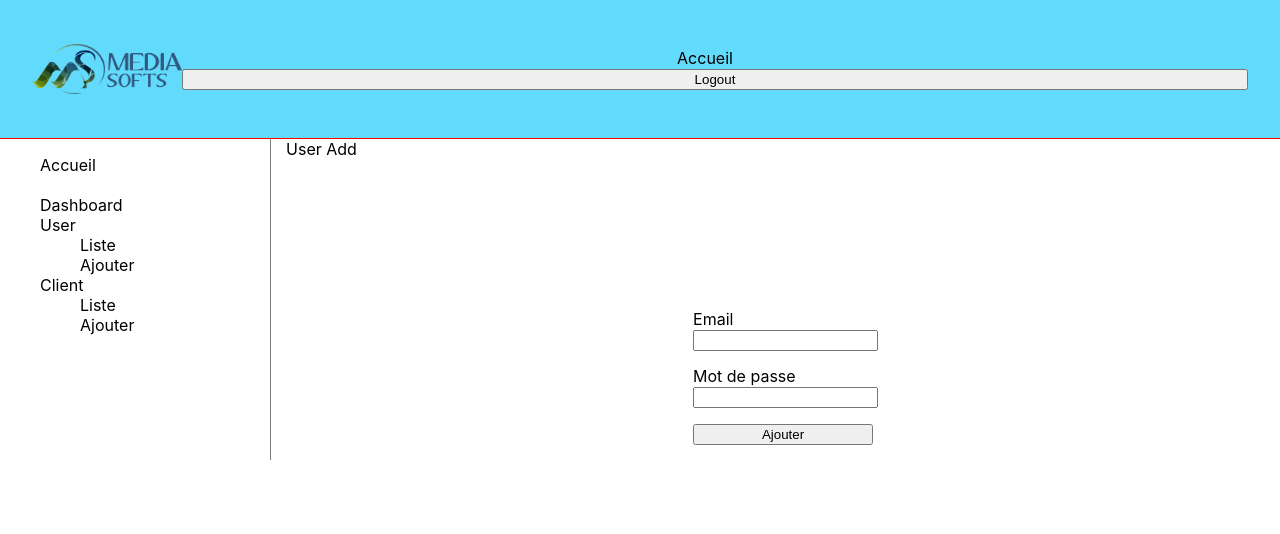
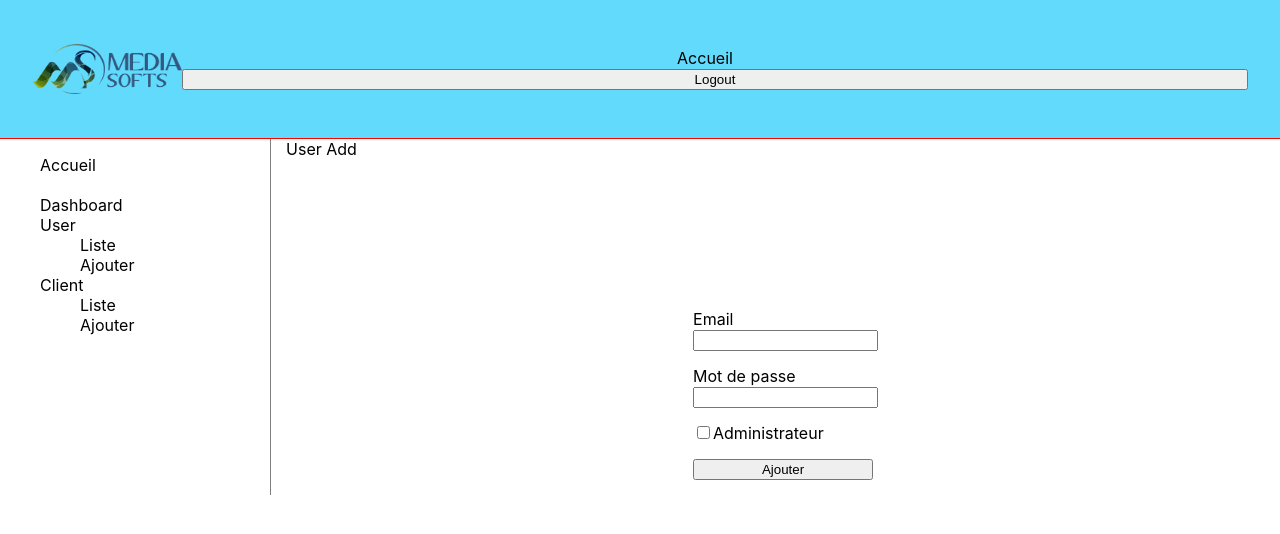
Before and after one commit to terrienf/msreact, a React (Create React App) app: page /admin/user/userAdd in a window 1280 px wide. Shown: the top 534 px of the page. Built offline with nearby package versions, Linux system fonts and the light colour scheme; sample sign-in values are in the browser's storage.

Commit message:
7/6 à 17h

```diff
--- a/src/pages/Admin/User/UserAdd.js
+++ b/src/pages/Admin/User/UserAdd.js
@@ -1,29 +1,43 @@
-import React, {useState} from 'react';
+import React, { useState } from 'react';
 import { useNavigate } from 'react-router-dom';
-import {userService} from "../../../services/user.service";
-
+import { userService } from "../../../services/user.service";
 
 const UserAdd = () => {
-    const [user, setUser] = useState([])
-    let navigate = useNavigate()
+    const [user, setUser] = useState({
+        email: "",
+        password: "",
+        roles: ['ROLE_USER'],
+    });
+    const navigate = useNavigate();
 
     // Gestion de la modification des champs du formulaire
     const onChange = (e) => {
-        setUser({
-            ...user,
-            [e.target.name]: e.target.value
-        })
-        e.preventDefault()
-    }
+        const value = e.target.type === "checkbox" ? e.target.checked : e.target.value;
+        if (e.target.name === 'roles') {
+            const roles = value ? ['ROLE_ADMIN'] : ['ROLE_USER'];
+            setUser({
+                ...user,
+                roles: roles,
+            });
+        } else {
+            setUser({
+                ...user,
+                [e.target.name]: value,
+            });
+        }
+    };
 
     // Gestion de la soumission du formulaire
     const onSubmit = (e) => {
-        e.preventDefault()
-        console.log(user)
+        e.preventDefault();
+        console.log(user);
         userService.addUser(user)
-            .then(res => console.log(res))
-            .catch(err => console.log(err))
-    }
+            .then(res => {
+                console.log(res);
+                navigate('/admin/user/index', { replace: true });
+            })
+            .catch(err => console.log(err));
+    };
 
     return (
         <div className="UserEdit">
@@ -38,6 +52,19 @@ const UserAdd = () => {
                     <label htmlFor="password">Mot de passe</label>
                     <input type="password" name="password" onChange={onChange} />
                 </div>
+
+                <div className="group">
+                    <label>
+                        <input
+                            type="checkbox"
+                            name="roles"
+                            checked={user.roles.includes('ROLE_ADMIN')}
+                            onChange={onChange}
+                        />
+                        Administrateur
+                    </label>
+                </div>
+
                 <div className="group">
                     <button>Ajouter</button>
                 </div>
```
